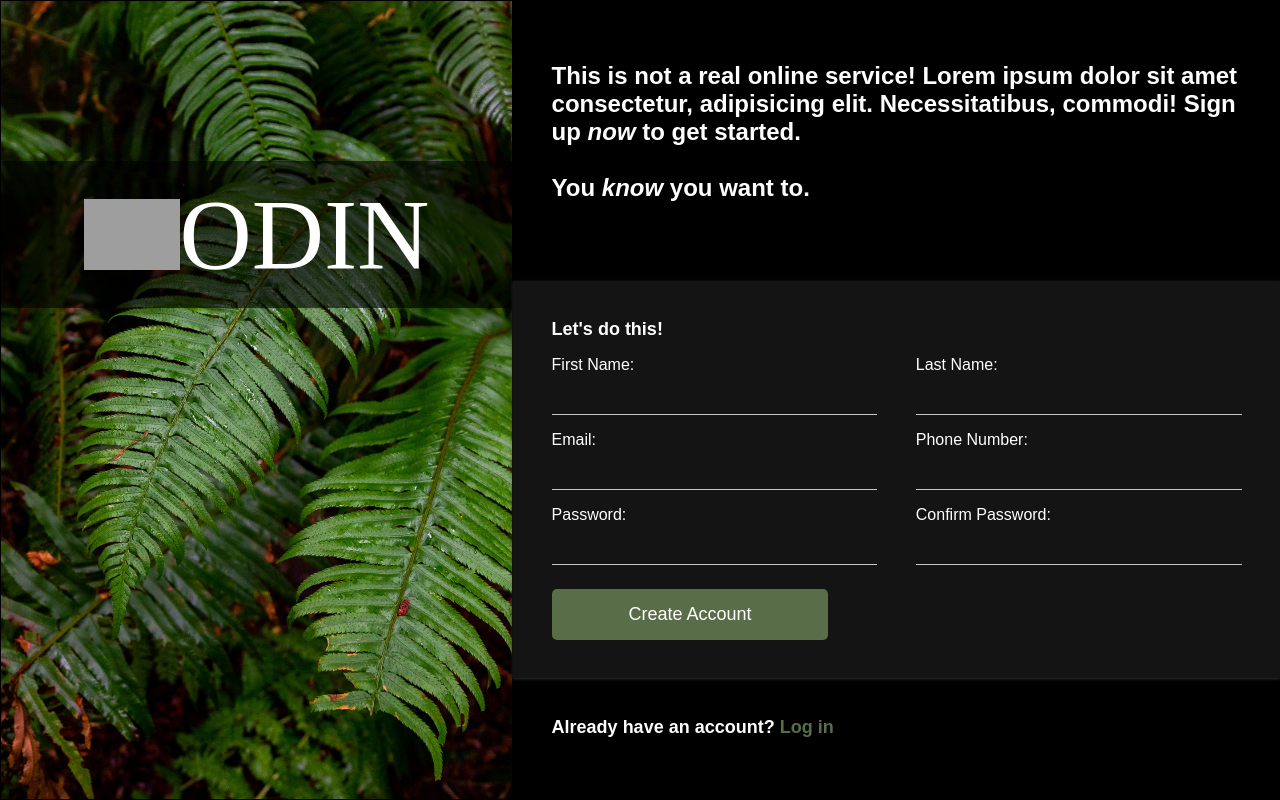
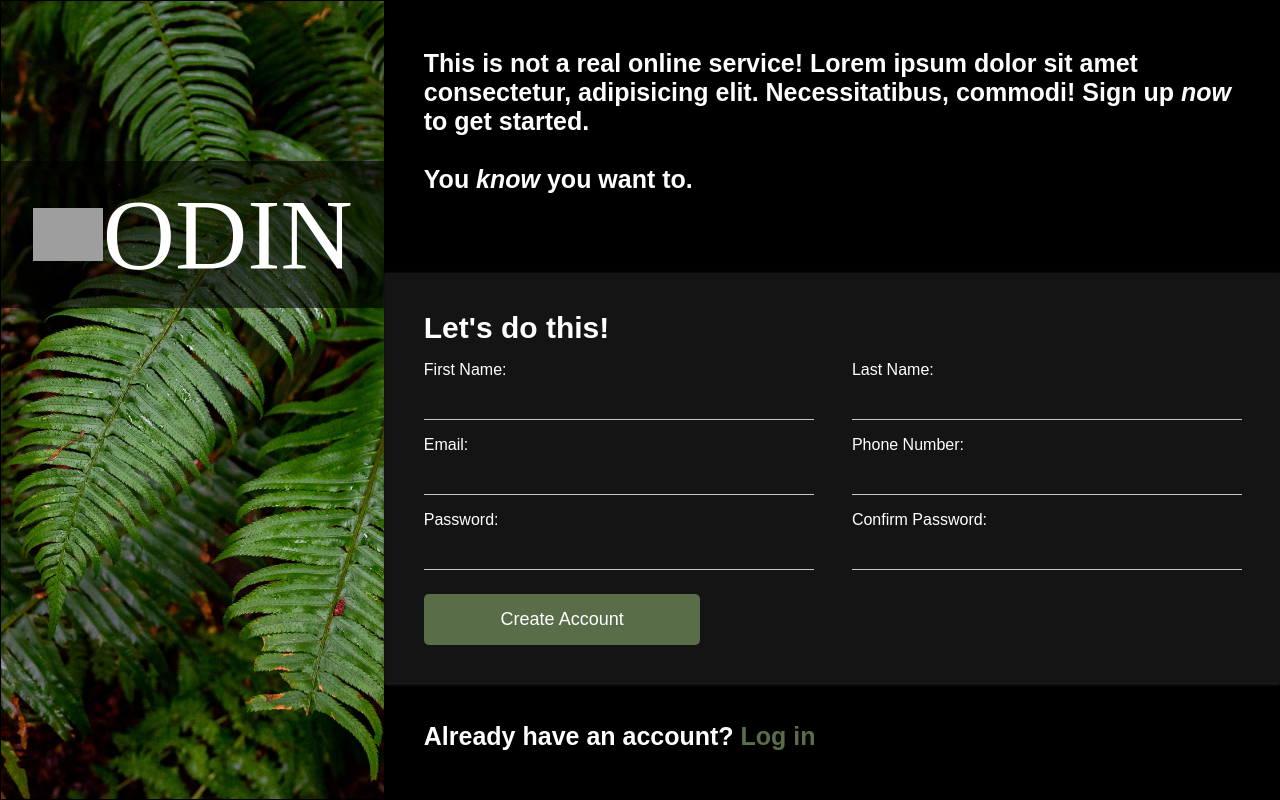
Before and after one commit to bikiris/Odin-Projects, a plain HTML site: page sign-up-form/index.html in a window 1280 px wide. Drawn offline with Linux system fonts and the light colour scheme; grey boxes are pictures that could not be loaded; a web font is replaced by a local one.

Commit message:
Adjust size measurements

```diff
--- a/sign-up-form/style.css
+++ b/sign-up-form/style.css
@@ -15,12 +15,12 @@ a{
 .main {
   display: flex;
   align-items: stretch;
-  width: 100vw;
-  height: 100vh;
+  min-width: 100vw;
+  min-height: 100vh;
 }
 .card-container{
   flex: 1 1 auto;
-  width: 40%;
+  width: 30%;
   border: 1px solid black;
   background-image: url('./background.jpg');
   background-size: cover;
@@ -34,6 +34,7 @@ a{
   display: flex;
   justify-content: center;
   align-items: center;
+  flex-wrap: wrap;
 }
 .card-body p{
   color: white;
@@ -42,12 +43,12 @@ a{
   font-size: 100px;
 }
 .logo{
-  width: 20%;
+  width: 70px;
 }
 
 .right{
   flex: 1 1 auto;
-  width: 60%;
+  width: 70%;
   display: flex;
   flex-direction: column;
   justify-content:center;
@@ -60,7 +61,7 @@ a{
   padding: 3vw;
 }
 .quote{
-  font-size: x-large;
+  font-size: 25px;
 
 }
 form{
@@ -73,7 +74,7 @@ form{
 }
 fieldset{
   border: none;
-  font-size: large;
+  font-size: 30px;
 }
 .row{
   display: flex;
@@ -81,6 +82,7 @@ fieldset{
   gap: 3vw;
   margin: 2vh 0;
   font-weight: 100;
+  flex-wrap: wrap;
 
 }
 .item{
@@ -95,8 +97,7 @@ input{
   background-color: rgb(20, 20, 20) ;
   border-bottom: 1px solid rgb(200,200,200);
   height: 40px;
-  font-size: 20px;
-  font-size: auto;
+  font-size: 25px;
   padding-top: 0px;
   color: white;
 
@@ -131,5 +132,5 @@ input:invalid{
   background-color: #3b472f;
 }
 .login{
-  font-size: large;
+  font-size: 25px;
 }
```
